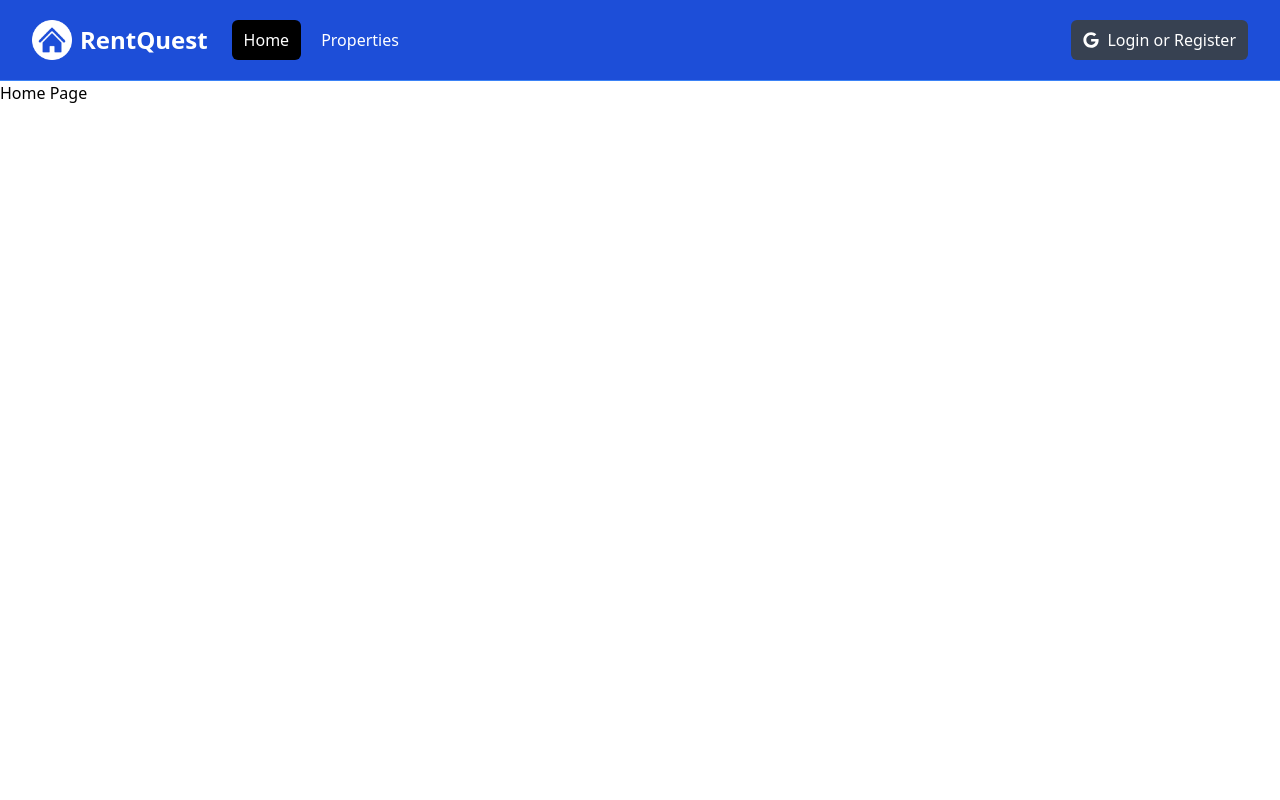
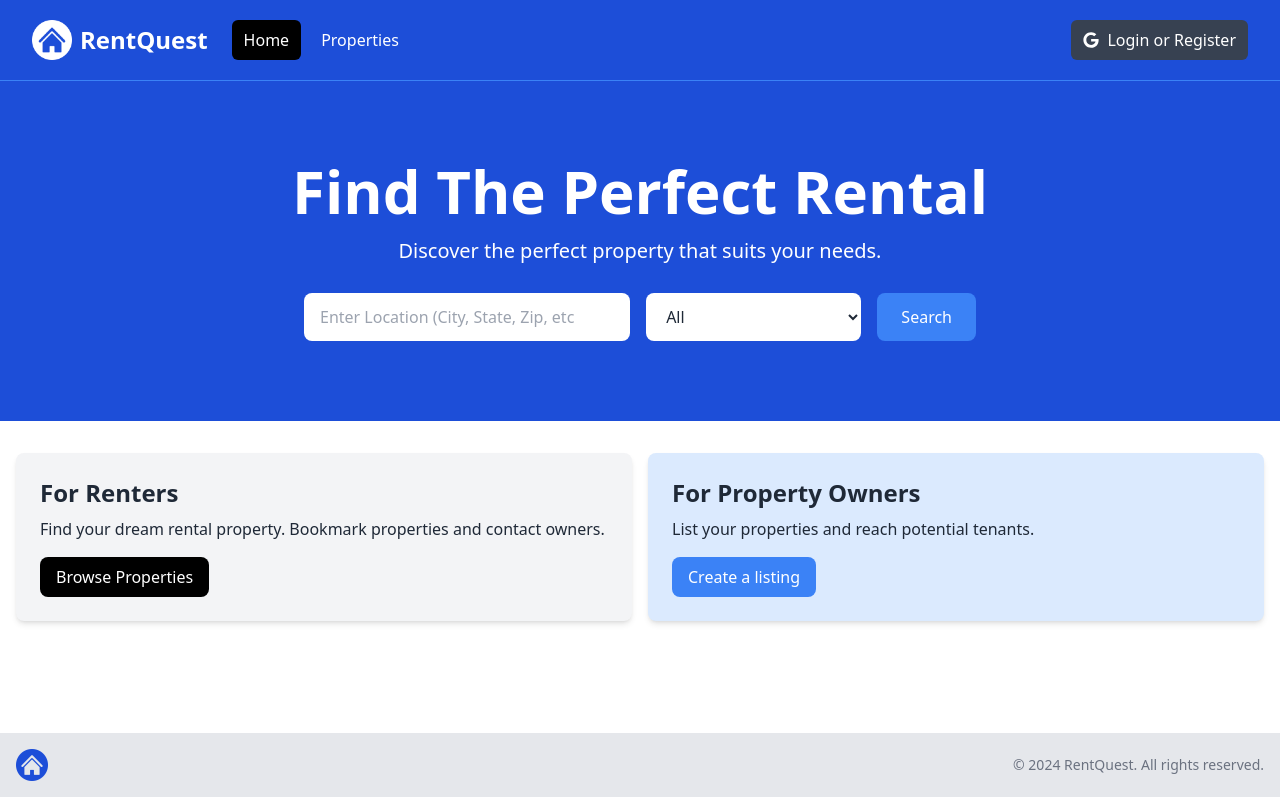
Before and after one commit to AliCodes22/rent-quest, a Next.js app: page / in a window 1280 px wide. Built offline with nearby package versions, Linux system fonts and the light colour scheme.

Commit message:
footer, hero, info box components

```diff
--- a/app/layout.jsx
+++ b/app/layout.jsx
@@ -2,6 +2,7 @@
 import Navbar from "@/components/Navbar";
 import HomePage from "./page";
 import PropertyPage from "./properties/page";
+import Footer from "@/components/Footer";
 
 export const metadata = {
   title: "Property Pulse | Find The Perfect Rental",
@@ -15,6 +16,7 @@
       <body>
         <Navbar />
         <main>{children}</main>
+        <Footer />
       </body>
     </html>
   );
--- a/app/page.jsx
+++ b/app/page.jsx
@@ -1,5 +1,13 @@
+import Hero from "@/components/Hero";
+import InfoBoxes from "@/components/InfoBoxes";
+
 const HomePage = () => {
-  return <div>Home Page</div>;
+  return (
+    <>
+      <Hero />
+      <InfoBoxes />
+    </>
+  );
 };
 
 export default HomePage;
--- /dev/null
+++ b/components/Footer.jsx
@@ -0,0 +1,23 @@
+import Link from "next/link";
+import logo from "@/assets/images/logo.png";
+import Image from "next/image";
+
+const Footer = () => {
+  return (
+    <footer className="bg-gray-200 py-4 mt-24">
+      <div className="container mx-auto flex flex-col md:flex-row items-center justify-between px-4">
+        <div className="mb-4 md:mb-0">
+          <Image src={logo} alt="Logo" className="h-8 w-auto" />
+        </div>
+
+        <div>
+          <p className="text-sm text-gray-500 mt-2 md:mt-0">
+            &copy; 2024 RentQuest. All rights reserved.
+          </p>
+        </div>
+      </div>
+    </footer>
+  );
+};
+
+export default Footer;
--- /dev/null
+++ b/components/Hero.jsx
@@ -0,0 +1,58 @@
+import Footer from "./Footer";
+
+const Hero = () => {
+  return (
+    <section className="bg-blue-700 py-20 mb-4">
+      <div className="max-w-7xl mx-auto px-4 sm:px-6 lg:px-8 flex flex-col items-center">
+        <div className="text-center">
+          <h1 className="text-4xl font-extrabold text-white sm:text-5xl md:text-6xl">
+            Find The Perfect Rental
+          </h1>
+          <p className="my-4 text-xl text-white">
+            Discover the perfect property that suits your needs.
+          </p>
+        </div>
+        <form className="mt-3 mx-auto max-w-2xl w-full flex flex-col md:flex-row items-center">
+          <div className="w-full md:w-3/5 md:pr-2 mb-4 md:mb-0">
+            <label htmlFor="location" className="sr-only">
+              Location
+            </label>
+            <input
+              type="text"
+              id="location"
+              placeholder="Enter Location (City, State, Zip, etc"
+              className="w-full px-4 py-3 rounded-lg bg-white text-gray-800 focus:outline-none focus:ring focus:ring-blue-500"
+            />
+          </div>
+          <div className="w-full md:w-2/5 md:pl-2">
+            <label htmlFor="property-type" className="sr-only">
+              Property Type
+            </label>
+            <select
+              id="property-type"
+              class="w-full px-4 py-3 rounded-lg bg-white text-gray-800 focus:outline-none focus:ring focus:ring-blue-500"
+            >
+              <option value="All">All</option>
+              <option value="Apartment">Apartment</option>
+              <option value="Studio">Studio</option>
+              <option value="Condo">Condo</option>
+              <option value="House">House</option>
+              <option value="Cabin Or Cottage">Cabin or Cottage</option>
+              <option value="Loft">Loft</option>
+              <option value="Room">Room</option>
+              <option value="Other">Other</option>
+            </select>
+          </div>
+          <button
+            type="submit"
+            className="md:ml-4 mt-4 md:mt-0 w-full md:w-auto px-6 py-3 rounded-lg bg-blue-500 text-white hover:bg-blue-600 focus:outline-none focus:ring focus:ring-blue-500"
+          >
+            Search
+          </button>
+        </form>
+      </div>
+    </section>
+  );
+};
+
+export default Hero;
--- /dev/null
+++ b/components/InfoBox.jsx
@@ -0,0 +1,24 @@
+import Link from "next/link";
+
+const InfoBox = ({
+  heading,
+  backgroundColor = "bg-gray-100",
+  textColor = "text-gray-800",
+  buttonInfo,
+  children,
+}) => {
+  return (
+    <div className={`${backgroundColor} p-6 rounded-lg shadow-md`}>
+      <h2 className={`${textColor} text-2xl font-bold`}>{heading}</h2>
+      <p className={`${textColor} mt-2 mb-4`}>{children}</p>
+      <Link
+        href={buttonInfo.link}
+        className={`inline-block ${buttonInfo.backgroundColor} text-white rounded-lg px-4 py-2 hover:opacity-80`}
+      >
+        {buttonInfo.text}
+      </Link>
+    </div>
+  );
+};
+
+export default InfoBox;
--- /dev/null
+++ b/components/InfoBoxes.jsx
@@ -0,0 +1,38 @@
+import Link from "next/link";
+import InfoBox from "./InfoBox";
+
+const InfoBoxes = () => {
+  return (
+    <section>
+      <div className="container-xl lg:container m-auto">
+        <div className="grid grid-cols-1 md:grid-cols-2 gap-4 p-4 rounded-lg">
+          <InfoBox
+            heading="For Renters"
+            backgroundColor="bg-gray-100"
+            buttonInfo={{
+              text: "Browse Properties",
+              link: "/properties",
+              backgroundColor: "bg-black",
+            }}
+          >
+            Find your dream rental property. Bookmark properties and contact
+            owners.
+          </InfoBox>
+          <InfoBox
+            heading="For Property Owners"
+            backgroundColor="bg-blue-100"
+            buttonInfo={{
+              text: "Create a listing",
+              link: "/properties/add",
+              backgroundColor: "bg-blue-500",
+            }}
+          >
+            List your properties and reach potential tenants.
+          </InfoBox>
+        </div>
+      </div>
+    </section>
+  );
+};
+
+export default InfoBoxes;
```
